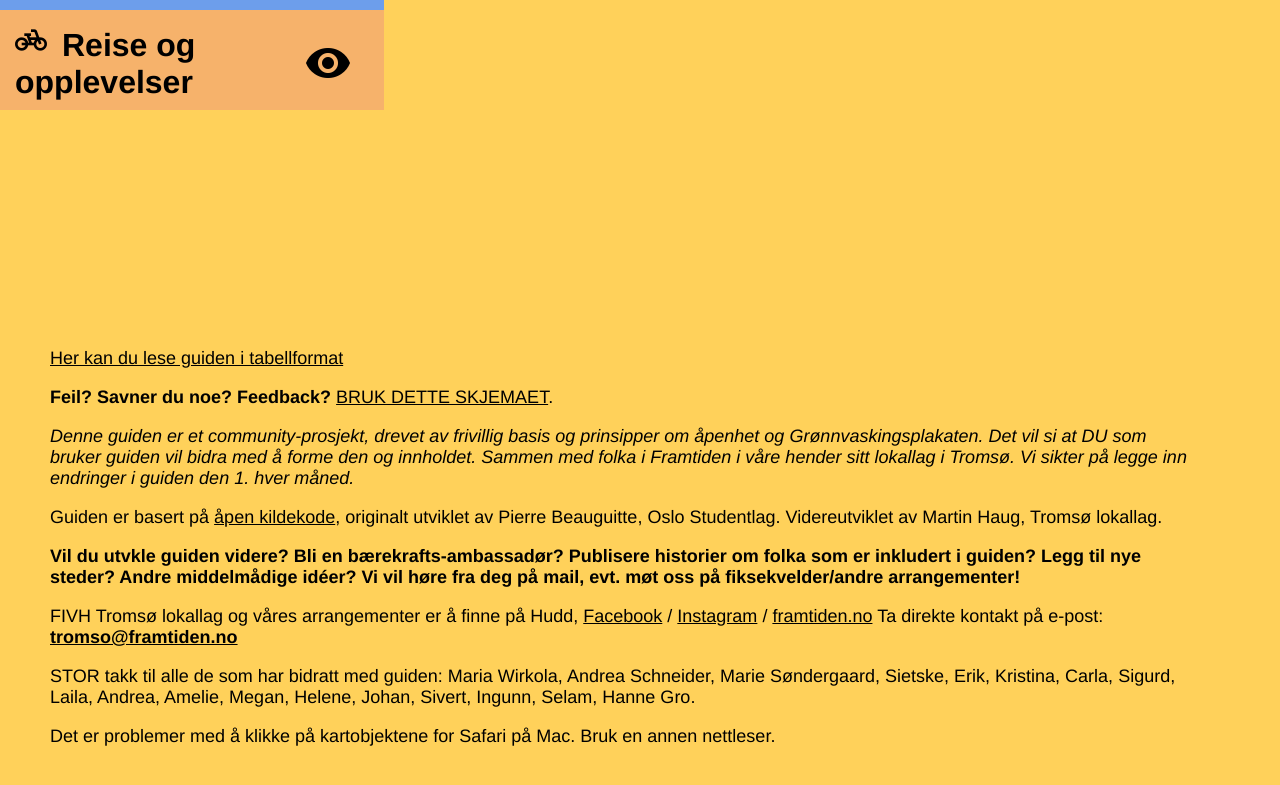
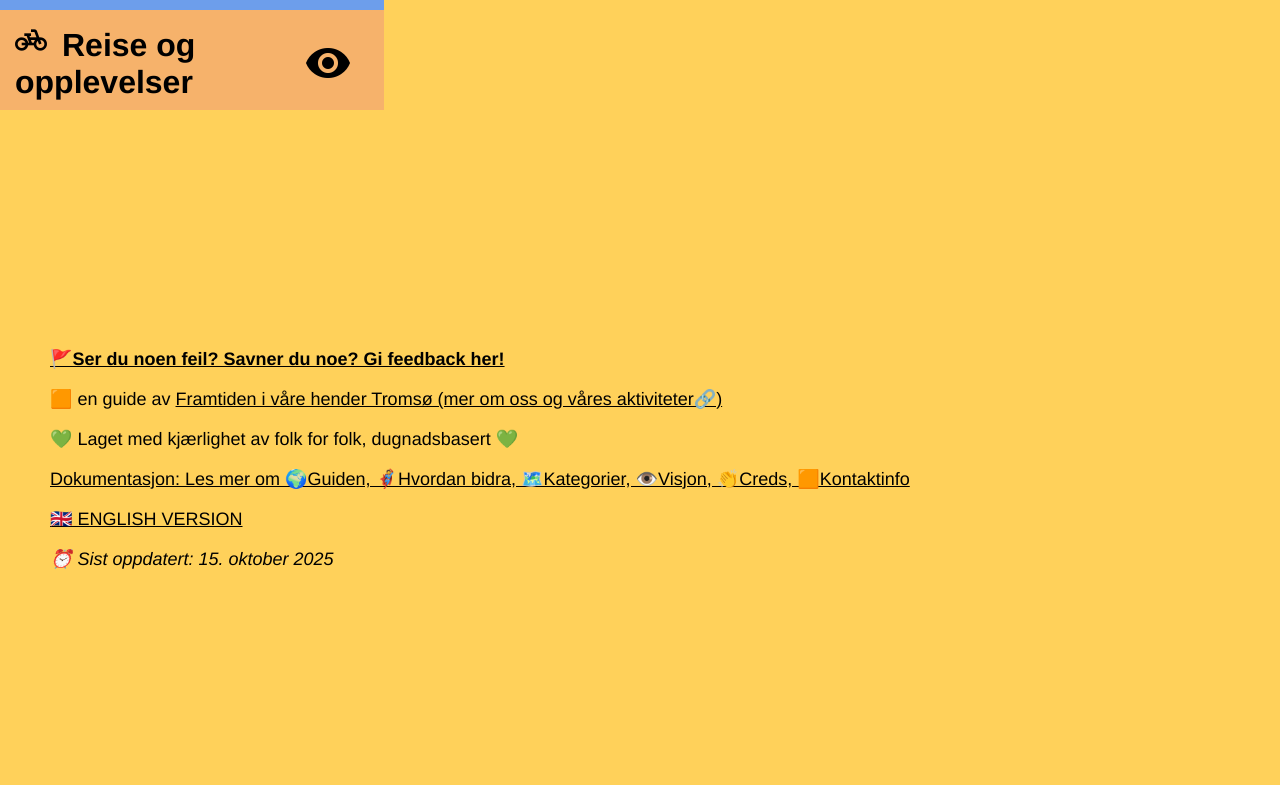
Before and after one commit to fivh-tromso/guide, a plain HTML site: page index.html in a window 1280 px wide. Shown: the part 1360-2145 px from the top of the page. After the commit the page ends 1968 px from the top, so only its background shows below. Drawn offline with nearby package versions, Linux system fonts and the light colour scheme.

Commit message:
Update index.html

```diff
--- a/index.html
+++ b/index.html
@@ -53,14 +53,14 @@
     </div>
 
     <div id="footer">
-      <p><a href="table.html">Her kan du lese guiden i tabellformat</a></p>
-	  <p><b>Feil? Savner du noe? Feedback?</b> <a target="_blank" href="https://forms.office.com/e/sn8SK5iuQF">BRUK DETTE SKJEMAET</a>.</p>
-      <p><i>Denne guiden er et community-prosjekt, drevet av frivillig basis og prinsipper om åpenhet og Grønnvaskingsplakaten. Det vil si at DU som bruker guiden vil bidra med å forme den og innholdet. Sammen med folka i Framtiden i våre hender sitt lokallag i Tromsø. Vi sikter på legge inn endringer i guiden den 1. hver måned.</i> </p>
-      <p>Guiden er basert på <a target="_blank" href="https://github.com/fivh-tromso/guide/">åpen kildekode</a>, originalt utviklet av Pierre Beauguitte, Oslo Studentlag. Videreutviklet av Martin Haug, Tromsø lokallag. </p>
-      <p><b>Vil du utvkle guiden videre? Bli en bærekrafts-ambassadør? Publisere historier om folka som er inkludert i guiden? Legg til nye steder? Andre middelmådige idéer? Vi vil høre fra deg på mail, evt. møt oss på fiksekvelder/andre arrangementer!</b></p>
-	  <p>FIVH Tromsø lokallag og våres arrangementer er å finne på Hudd, <a target="_blank" href="https://www.facebook.com/fivhnord">Facebook</a> / <a target="_blank" href="https://www.instagram.com/framtidennord/">Instagram</a> / <a target="_blank" href="https://www.framtiden.no/om-oss/lokallag/troms-og-finnmark">framtiden.no</a> Ta direkte kontakt på e-post: <b><a href="mailto:tromso@framtiden.no">tromso@framtiden.no</a> </b></p>
-	  <p>STOR takk til alle de som har bidratt med guiden: Maria Wirkola, Andrea Schneider, Marie Søndergaard, Sietske, Erik, Kristina, Carla, Sigurd, Laila, Andrea, Amelie, Megan, Helene, Johan, Sivert, Ingunn, Selam, Hanne Gro. </p>
-	  <p>Det er problemer med å klikke på kartobjektene for Safari på Mac. Bruk en annen nettleser. </p>
+      <p><b> <a target="_blank" href="https://forms.office.com/e/sn8SK5iuQF">🚩Ser du noen feil? Savner du noe? Gi feedback her! </a> </b></p>
+      <p> 🟧 en guide av <a target="_blank" href="https://linktr.ee/framtidentromso">Framtiden i våre hender Tromsø (mer om oss og våres aktiviteter🔗)</a> </p>
+      <p> 💚 Laget med kjærlighet av folk for folk, dugnadsbasert 💚 </i></p>
+	  <p> <a target="_blank" href="https://github.com/fivh-tromso/guide/blob/main/README.md#-creds-">Dokumentasjon: Les mer om 🌍Guiden, 🦸Hvordan bidra, 🗺️Kategorier, 👁️Visjon, 👏Creds, 🟧Kontaktinfo </a> </p>
+
+
+	  <p> <a href="/guide/en">🇬🇧 ENGLISH VERSION </a></p>
+      <p><i> ⏰ Sist oppdatert: 15. oktober 2025 </i><p/>
 
 	</div>
 
```
